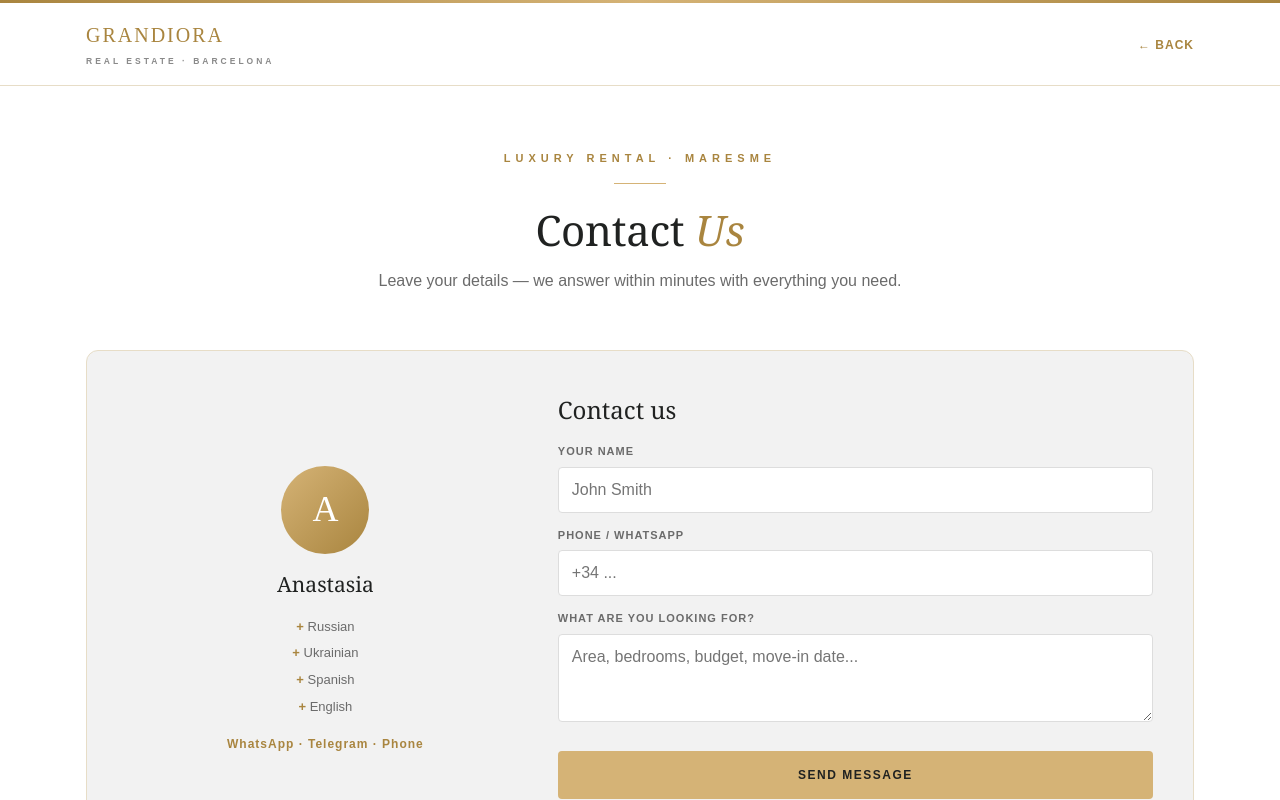
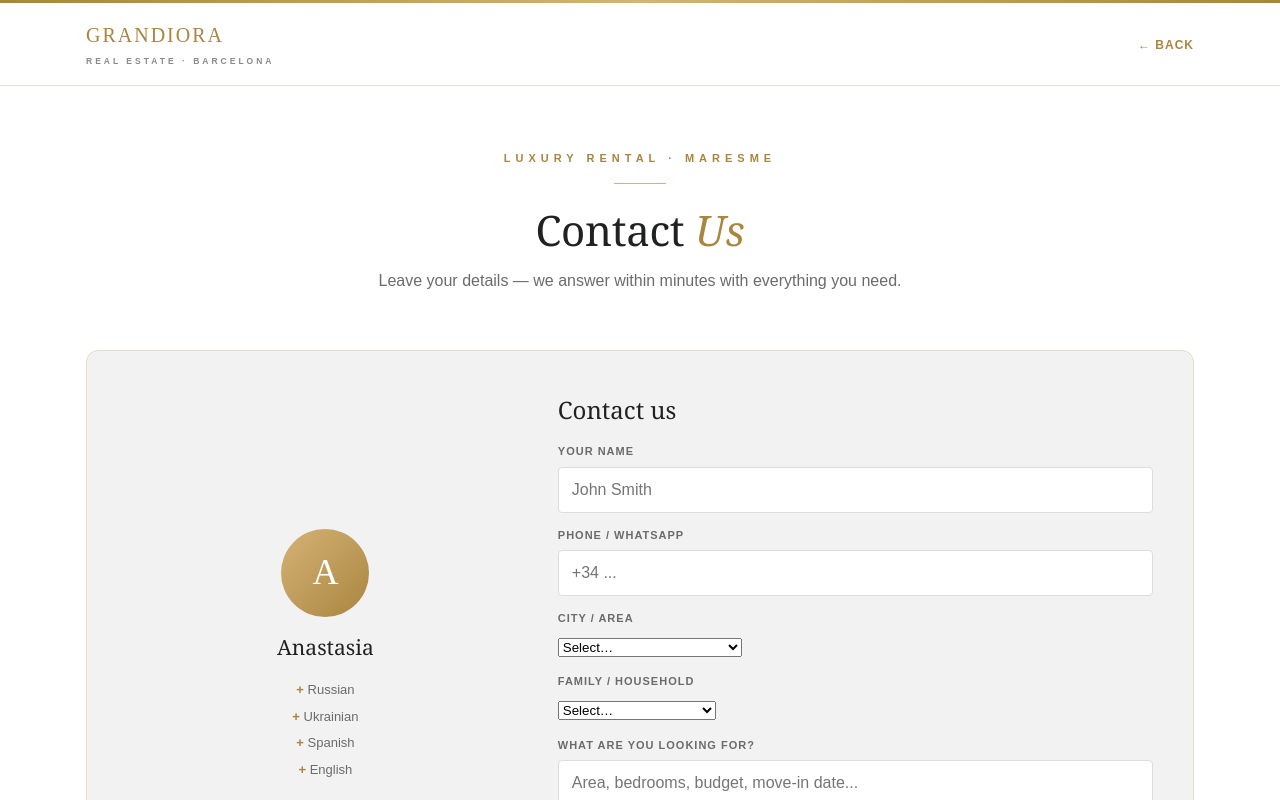
Before and after one commit to grandiorarealestate-wq/grandiora_es_landing, a SvelteKit app: page /contact in a window 1280 px wide. Shown: the top 800 px of the page. Built offline with nearby package versions, Linux system fonts and the light colour scheme.

Commit message:
feat: add city + family select to contact form (lead qualification)

```diff
--- a/src/routes/contact/+page.svelte
+++ b/src/routes/contact/+page.svelte
@@ -11,6 +11,8 @@
 
 	let name = $state('');
 	let phone = $state('');
+	let city = $state('');
+	let family = $state('');
 	let msg = $state('');
 	let formMsg = $state('');
 	let msgColor = $state('#2f8f4e');
@@ -34,6 +36,8 @@
 			'Hello Grandiora! 👋\n' +
 			'Name: ' + name.trim() + '\n' +
 			'Phone: ' + phone.trim() + '\n' +
+			(city ? 'City: ' + city.trim() + '\n' : '') +
+			(family ? 'Family: ' + family.trim() + '\n' : '') +
 			(msg.trim() ? 'Looking for: ' + msg.trim() : '');
 
 		window.open('https://wa.me/' + WHATSAPP_NUMBER + '?text=' + encodeURIComponent(text), '_blank');
@@ -47,7 +51,7 @@
 					body: JSON.stringify({
 						name: name.trim(),
 						phone: phone.trim(),
-						message: msg.trim(),
+						message: [city.trim(), family.trim(), msg.trim()].filter(Boolean).join(' | '),
 						source: 'rental-en'
 					})
 				});
@@ -67,6 +71,8 @@
 
 		name = '';
 		phone = '';
+		city = '';
+		family = '';
 		msg = '';
 	}
 
@@ -121,6 +127,28 @@
 						<label for="phone">Phone / WhatsApp</label>
 						<input id="phone" type="tel" bind:value={phone} placeholder="+34 ..." autocomplete="tel" required />
 
+						<label for="city">City / Area</label>
+						<select id="city" bind:value={city}>
+							<option value="">Select…</option>
+							<option>Barcelona</option>
+							<option>Cabrils</option>
+							<option>Premià de Dalt</option>
+							<option>Sant Andreu de Llavaneres</option>
+							<option>Caldes d'Estrac</option>
+							<option>Alella</option>
+							<option>Other</option>
+						</select>
+
+						<label for="family">Family / Household</label>
+						<select id="family" bind:value={family}>
+							<option value="">Select…</option>
+							<option>Single</option>
+							<option>Couple</option>
+							<option>Couple + children</option>
+							<option>Family with 3+ children</option>
+							<option>Other</option>
+						</select>
+
 						<label for="msg">What are you looking for?</label>
 						<textarea
 							id="msg"
```
